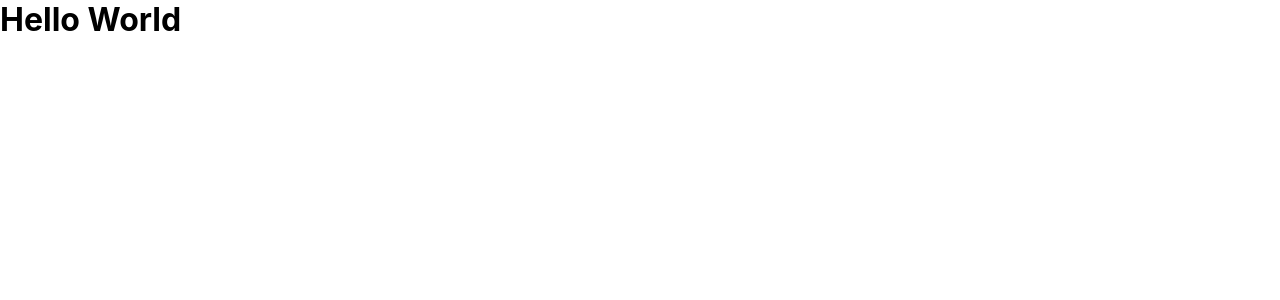
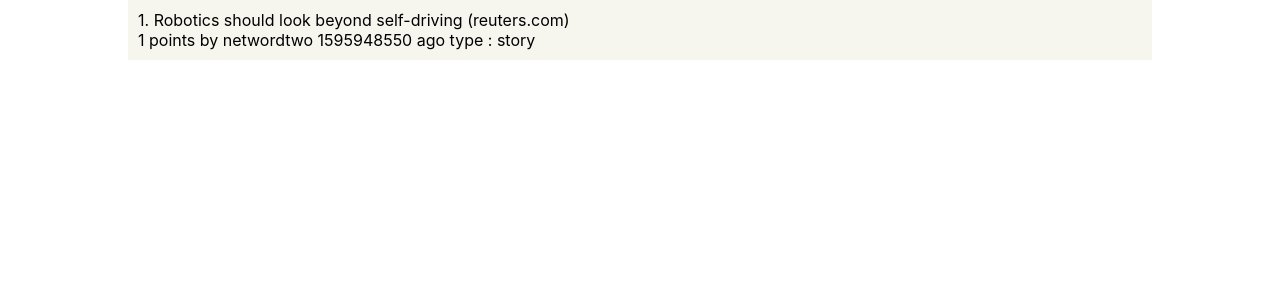
Before and after one commit to Vikrant-Chaugule/my-hacker-news-app, a React (Create React App) app: page / in a window 1280 px wide. Shown: the top 300 px of the page. Built offline with nearby package versions, Linux system fonts and the light colour scheme.

Commit message:
created news-item, news-container and home-page components

```diff
--- a/src/App.js
+++ b/src/App.js
@@ -1,10 +1,11 @@
 import React from 'react';
 import './App.css';
+import { HomePage } from './pages/home-page/home-page';
 
 function App() {
   return (
     <div className="App">
-      <h1>Hello World</h1>
+      <HomePage />
     </div>
   );
 }
--- /dev/null
+++ b/src/components/news-item-container/news-item-container.js
@@ -0,0 +1,22 @@
+import React, { useState } from 'react';
+import { NewsItem } from '../news-item/news-item';
+
+export const NewsItemContainer = () => {
+  return (
+    <div>
+      <NewsItem
+        by="networdtwo"
+        descendants={0}
+        id={23976518}
+        score={1}
+        time={1595948550}
+        title="Robotics should look beyond self-driving"
+        type="story"
+        url="https://allshire.org/robotic-future/"
+      />
+      {/* <NewsItem />
+      <NewsItem />
+      <NewsItem /> */}
+    </div>
+  );
+};
--- /dev/null
+++ b/src/components/news-item/news-item.css
@@ -0,0 +1,7 @@
+.news-item {
+    display: flex;
+    flex-direction: column;
+    padding: 10px;
+}
+
+.heading-row {}
--- /dev/null
+++ b/src/components/news-item/news-item.js
@@ -0,0 +1,18 @@
+import React from 'react';
+import './news-item.css';
+
+export const NewsItem = (props) => {
+  const { srNo, by, descendants, id, score, time, title, type, url } = props;
+
+  return (
+    <div className="news-item">
+      <div>1. {title} (reuters.com)</div>
+      <div>
+        <span>{score} points </span>
+        <span>by {by} </span>
+        <span>{time} ago </span>
+        <span>type : {type} </span>
+      </div>
+    </div>
+  );
+};
--- /dev/null
+++ b/src/pages/home-page/home-page.css
@@ -0,0 +1,4 @@
+.home-page {
+    background-color: rgb(246, 246, 239);
+    margin: 0 10%;
+}
--- /dev/null
+++ b/src/pages/home-page/home-page.js
@@ -0,0 +1,11 @@
+import React from 'react';
+import { NewsItemContainer } from '../../components/news-item-container/news-item-container';
+import './home-page.css';
+
+export const HomePage = (params) => {
+  return (
+    <div className="home-page">
+      <NewsItemContainer />
+    </div>
+  );
+};
```
